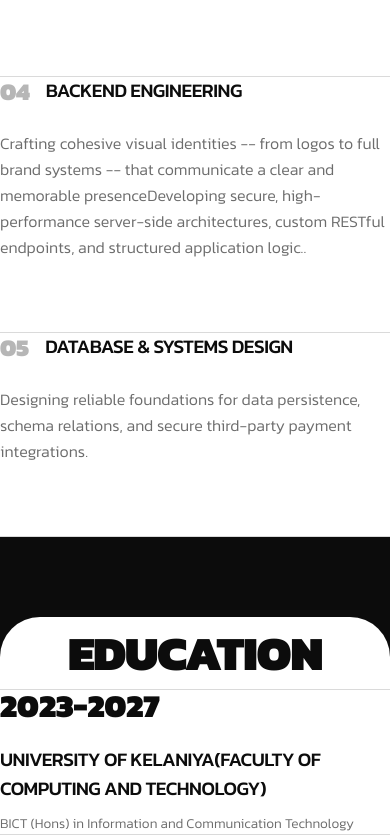
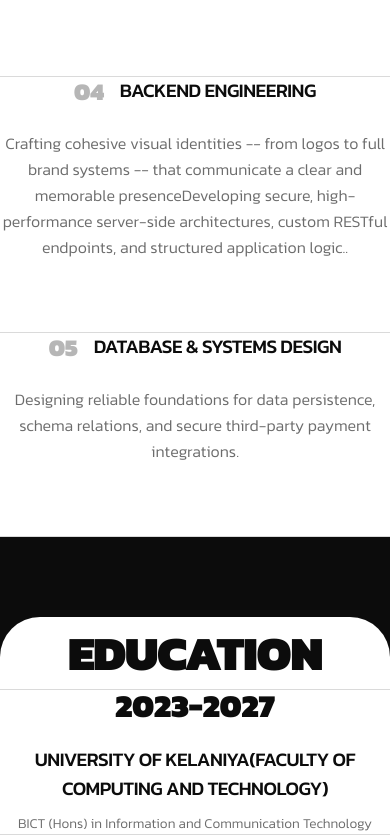
Before and after one commit to sanka-yashodhana/PORTFOLIO, a React (Vite) app: page / in a window 390 px wide. Shown: the part 2481-3320 px from the top of the page. Built offline with nearby package versions, Linux system fonts and the light colour scheme; no server answers.

Commit message:
fix the small screens UI

```diff
--- a/src/components/EducationSection.tsx
+++ b/src/components/EducationSection.tsx
@@ -5,9 +5,9 @@
   return (
     <section
       id="education"
-      className="bg-white text-[#0C0C0C] rounded-t-[40px] sm:rounded-[50px] md:rounded-t-[60px] px-5 sm:px-8 md:px-10 py-20 sm:py-24 md:py-32 relative z-20 flex flex-col justify-center items-center"
+      className="bg-white text-[#0C0C0C] rounded-t-[40px] sm:rounded-[50px] md:rounded-t-[60px] px-4 sm:px-8 md:px-10 py-20 sm:py-24 md:py-32 relative z-20 flex flex-col justify-center items-center"
     >
-      <div className="max-w-5xl w-full">
+      <div className="max-w-5xl w-full px-2 sm:px-0">
         {/* Heading */}
         <div className="text-center justify-center mb-16 sm:mb-20 md:mb-28">
           <FadeIn as="h2" y={40}>
@@ -27,18 +27,18 @@
               key={item.id}
               delay={i * 0.1}
               y={35}
-              className="border-b border-[#0C0C0C]/15 py-8 sm:py-10 md:py-12 flex flex-col md:flex-row items-start md:items-center justify-between gap-6 md:gap-10"
+              className="border-b border-[#0C0C0C]/15 px-4 sm:px-0 py-8 sm:py-10 md:py-12 flex flex-col items-center text-center md:flex-row md:items-center md:text-left md:justify-between gap-6 md:gap-10"
             >
               {/* Left Column: Year */}
               <div
                 style={{ fontSize: "clamp(2rem, 5vw, 4rem)" }}
-                className="font-black text-[#0C0C0C] leading-none select-none md:w-[180px] lg:w-[220px] flex-shrink-0"
+                className="font-black text-[#0C0C0C] leading-none select-none md:w-[180px] lg:w-[220px] flex-shrink-0 pl-0 sm:pl-0 md:pl-0"
               >
                 {item.year}
               </div>
 
               {/* Right Column: School & Degree Stack */}
-              <div className="flex-1 flex flex-col gap-2 md:gap-3">
+              <div className="flex-1 flex flex-col gap-2 md:gap-3 pl-0 md:pl-0">
                 <h3
                   style={{ fontSize: "clamp(1.2rem, 2.2vw, 2.1rem)" }}
                   className="font-medium uppercase text-[#0C0C0C] tracking-tight"
--- a/src/components/ServicesSection.tsx
+++ b/src/components/ServicesSection.tsx
@@ -5,7 +5,7 @@
   return (
     <section
       id="services"
-      className="bg-white text-[#0C0C0C] rounded-t-[40px] sm:rounded-[50px] md:rounded-t-[60px] px-5 sm:px-8 md:px-10 py-20 sm:py-24 md:py-32 relative z-10 flex flex-col justify-center items-center"
+      className="bg-white text-[#0C0C0C] rounded-t-[40px] sm:rounded-[50px] md:rounded-t-[60px] px-4 sm:px-8 md:px-10 py-20 sm:py-24 md:py-32 relative z-10 flex flex-col justify-center items-center"
     >
       <div className="max-w-5xl w-full">
         {/* Heading */}
@@ -27,7 +27,7 @@
               key={item.id}
               delay={i * 0.1}
               y={35}
-              className="border-b border-[#0C0C0C]/15 py-8 sm:py-10 md:py-12 flex flex-col md:flex-row items-start md:items-center justify-between gap-6 md:gap-10"
+              className="border-b border-[#0C0C0C]/15 px-2 sm:px-0 py-8 sm:py-10 md:py-12 flex flex-col items-center text-center md:flex-row md:items-center md:text-left md:justify-between gap-6 md:gap-10"
             >
               {/* Left Column: Number & Name */}
               <div className="flex items-center gap-4 sm:gap-6 md:gap-8 flex-1 ">
```
